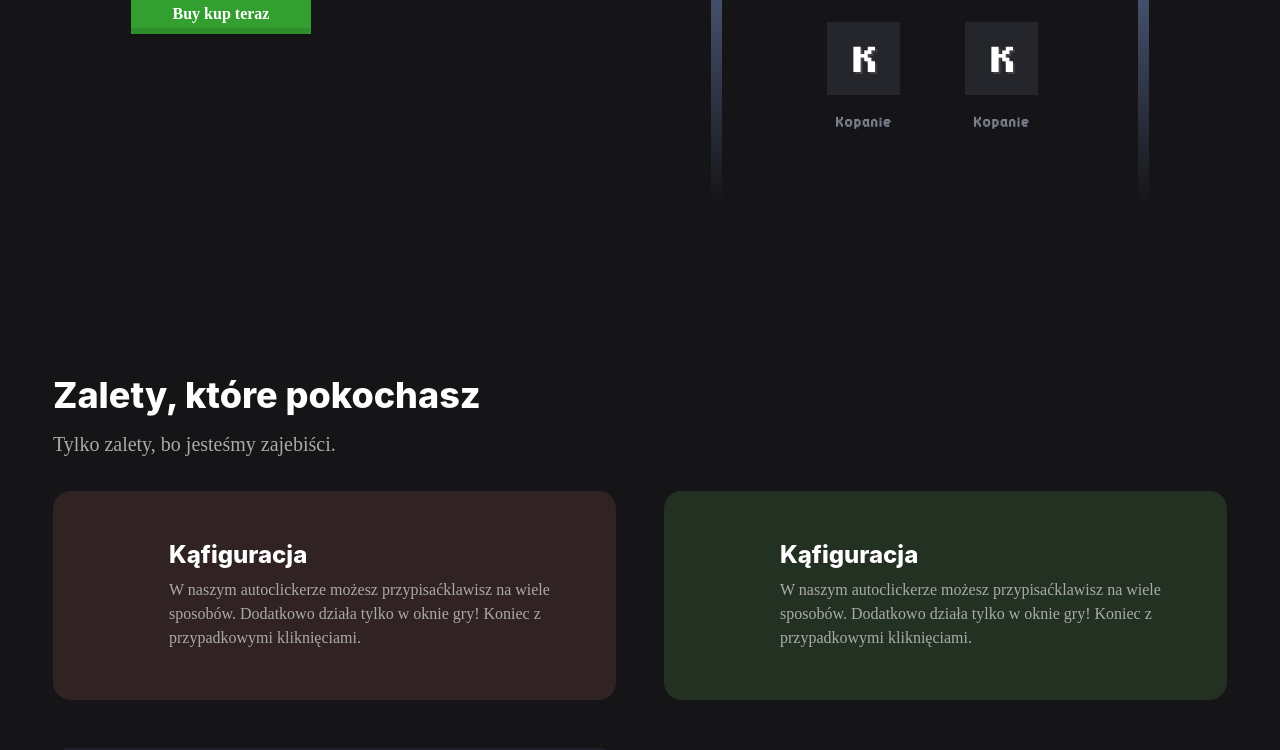
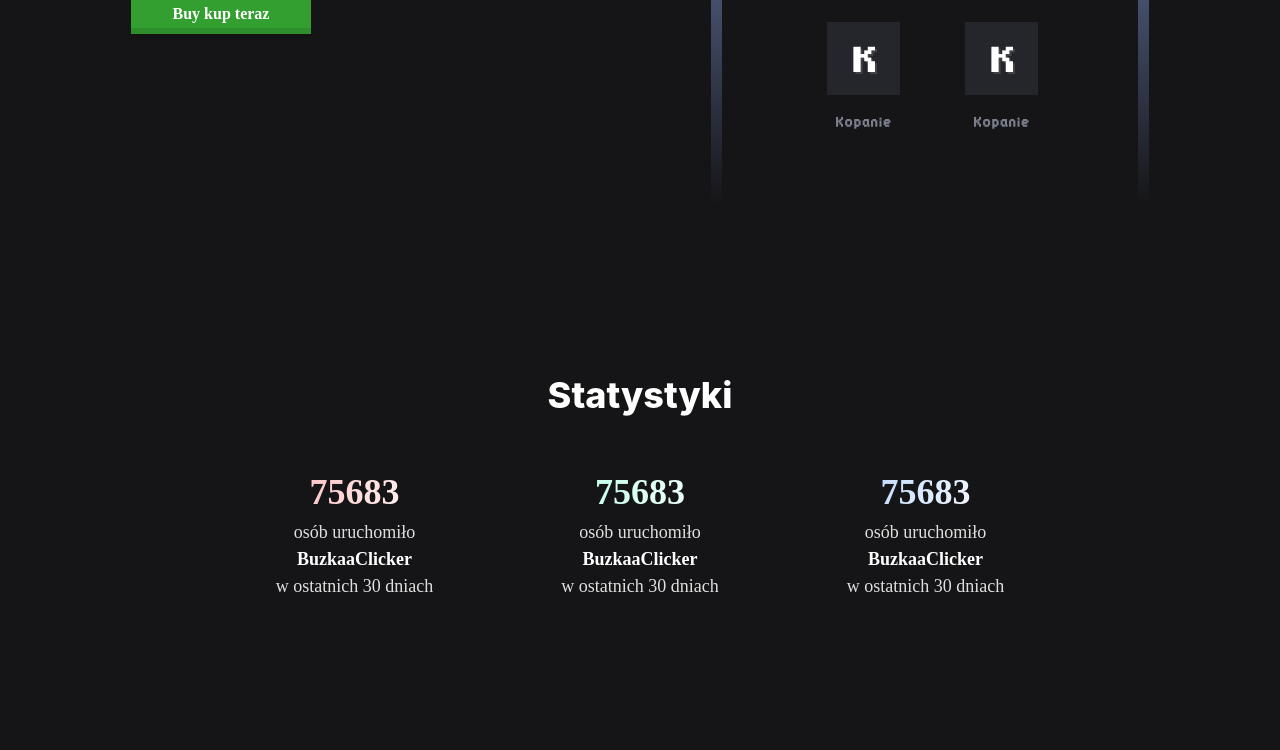
Before and after one commit to wajwuz/kiep-front, a Next.js app: page / in a window 1280 px wide. Shown: the part 522-1272 px from the top of the page. Built offline with nearby package versions, Linux system fonts and the light colour scheme; some icons are missing; a web font is replaced by a local one.

Commit message:
Statistics

```diff
--- a/pages/index.tsx
+++ b/pages/index.tsx
@@ -1,3 +1,4 @@
+import * as CSS from "csstype"
 import { Box, Button, Flex, Text, Image, Heading, VStack, HStack, Spacer, Grid, SimpleGrid, Center } from '@chakra-ui/react'
 import type { NextPage } from 'next'
 import Head from 'next/head'
@@ -15,6 +16,8 @@
       <Center>
         <Box>
           <Landing />
+
+          <Statistics />
 
           <Zalets />
 
@@ -58,6 +61,35 @@
   </Flex>
 )
 
+const Statistics = () => (
+  <VStack
+    spacing="3rem"
+    margin={"0 0 15rem 0"}
+  >
+    <Heading>Statystyki</Heading>
+
+    <HStack spacing="8rem">
+      <StatisticEntry textColor="#FFB6B6" />
+      <StatisticEntry textColor="#B6FFE5" />
+      <StatisticEntry textColor="#B6D3FF" />
+    </HStack>
+  </VStack>
+)
+
+type StatisticEntryProps = { textColor: CSS.Property.Color; }
+
+const StatisticEntry: React.FC<StatisticEntryProps> = ({ textColor }) => (
+  <Box maxWidth="25rem" align="center">
+    <Text fontSize="2.25rem"
+      fontWeight={800}
+      backgroundImage={"linear-gradient(110deg, " + textColor + ", #FFFFFF)"}
+      backgroundClip="text">
+      75683
+    </Text>
+    <Text fontSize="18px" color="#DFDFDF">osób uruchomiło <Text fontWeight={700} color={"#fff"}>BuzkaaClicker</Text> w ostatnich 30 dniach</Text>
+  </Box>
+);
+
 const Zalets = () => (
   <Box
     spacing={5}
@@ -69,25 +101,21 @@
       spacing={12}
       marginTop={"2rem"}
     >
-      <ZaletsWidget color="#312323" title={"Kąfiguracja"} description={"W naszym autoclickerze możesz przypisać" +
+      <ZaletsEntry color="#312323" title="Kąfiguracja" description={"W naszym autoclickerze możesz przypisać" +
         "klawisz na wiele sposobów. Dodatkowo działa tylko w oknie gry! Koniec z przypadkowymi kliknięciami."} />
 
-      <ZaletsWidget color="#233123" title={"Kąfiguracja"} description={"W naszym autoclickerze możesz przypisać" +
+      <ZaletsEntry color="#233123" title="Kąfiguracja" description={"W naszym autoclickerze możesz przypisać" +
         "klawisz na wiele sposobów. Dodatkowo działa tylko w oknie gry! Koniec z przypadkowymi kliknięciami."} />
 
-      <ZaletsWidget color="#23202D" title={"Kąfiguracja"} description={"W naszym autoclickerze możesz przypisać" +
+      <ZaletsEntry color="#23202D" title="Kąfiguracja" description={"W naszym autoclickerze możesz przypisać" +
         "klawisz na wiele sposobów. Dodatkowo działa tylko w oknie gry! Koniec z przypadkowymi kliknięciami."} />
     </SimpleGrid>
   </Box>
 )
 
-interface ZaletsProps {
-  title: string;
-  description: string;
-  color: string;
-}
+type ZaletsEntryProps = { title: string; description: string; color: CSS.Property.Color; }
 
-const ZaletsWidget: React.FC<ZaletsProps> = ({ title, description, color }) => (
+const ZaletsEntry: React.FC<ZaletsEntryProps> = ({ title, description, color }) => (
   <Box
     backgroundColor={color}
     padding={{ base: "2rem 2rem", lg: "50px" }}
```
